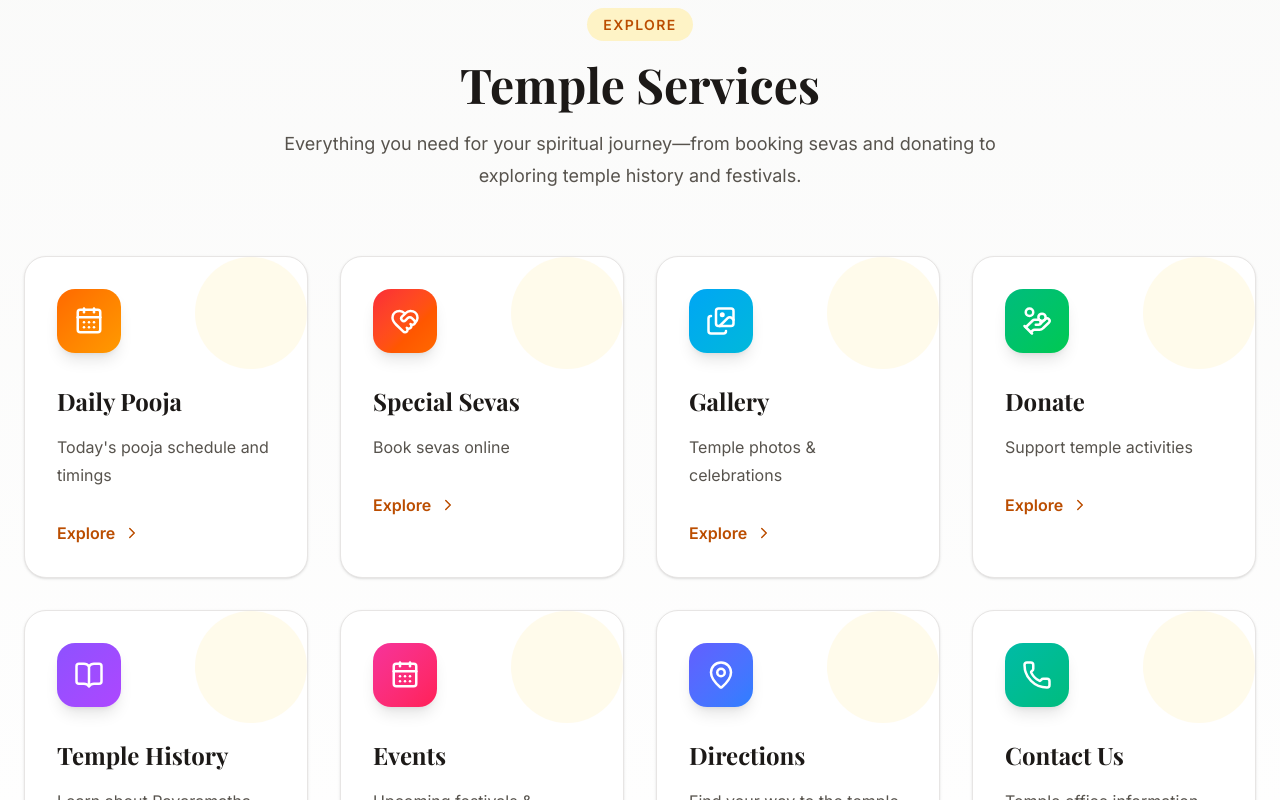
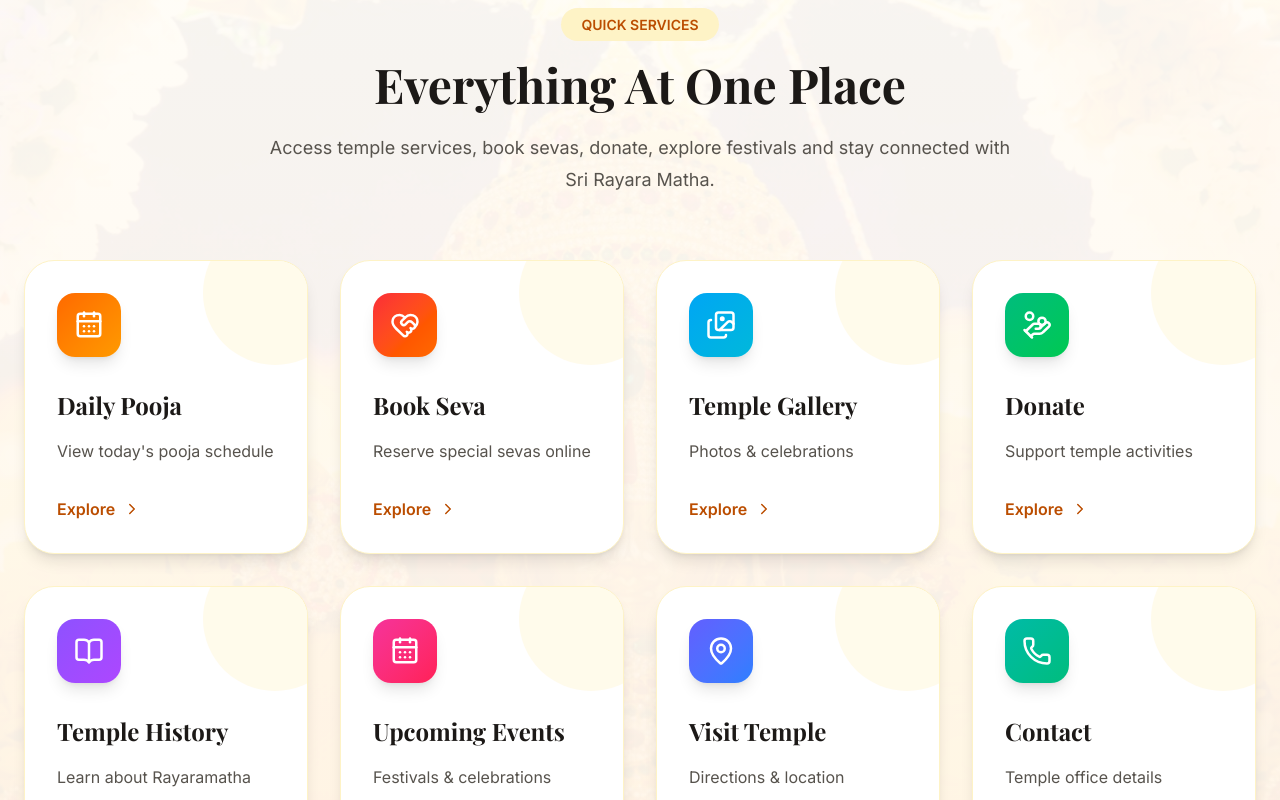
Before and after one commit to ngowda759/Rayaramathaynk, a Next.js app: page / in a window 1280 px wide. Shown: the part 3900-4700 px from the top of the page. Built offline with nearby package versions, Linux system fonts and the light colour scheme; no server answers; the database is empty; a web font is replaced by a local one.

Commit message:
Homepage V2 redesign completed

```diff
--- a/components/home/QuickServices.tsx
+++ b/components/home/QuickServices.tsx
@@ -1,4 +1,7 @@
+"use client";
+
 import Link from "next/link";
+import { motion } from "framer-motion";
 import {
   CalendarDays,
   HeartHandshake,
@@ -13,21 +16,21 @@ import {
 const services = [
   {
     title: "Daily Pooja",
-    description: "Today's pooja schedule and timings",
+    description: "View today's pooja schedule",
     icon: CalendarDays,
     href: "/pooja",
     color: "from-orange-500 to-amber-500",
   },
   {
-    title: "Special Sevas",
-    description: "Book sevas online",
+    title: "Book Seva",
+    description: "Reserve special sevas online",
     icon: HeartHandshake,
     href: "/sevas",
     color: "from-red-500 to-orange-500",
   },
   {
-    title: "Gallery",
-    description: "Temple photos & celebrations",
+    title: "Temple Gallery",
+    description: "Photos & celebrations",
     icon: Images,
     href: "/gallery",
     color: "from-sky-500 to-cyan-500",
@@ -47,22 +50,22 @@ const services = [
     color: "from-violet-500 to-purple-500",
   },
   {
-    title: "Events",
-    description: "Upcoming festivals & utsavas",
+    title: "Upcoming Events",
+    description: "Festivals & celebrations",
     icon: CalendarDays,
     href: "/events",
     color: "from-pink-500 to-rose-500",
   },
   {
-    title: "Directions",
-    description: "Find your way to the temple",
+    title: "Visit Temple",
+    description: "Directions & location",
     icon: MapPin,
     href: "/contact",
     color: "from-indigo-500 to-blue-500",
   },
   {
-    title: "Contact Us",
-    description: "Temple office information",
+    title: "Contact",
+    description: "Temple office details",
     icon: Phone,
     href: "/contact",
     color: "from-teal-500 to-emerald-500",
@@ -71,68 +74,86 @@ const services = [
 
 export default function QuickServices() {
   return (
-    <section className="bg-gradient-to-b from-stone-50 to-white py-24">
-      <div className="mx-auto max-w-7xl px-6">
+    <section className="relative overflow-hidden bg-gradient-to-b from-[#fffdf8] to-[#fff6ea] py-24">
+
+      <div className="absolute inset-0 opacity-[0.03]">
+        <div
+          className="h-full w-full"
+          style={{
+            backgroundImage: "url('/images/Hero.jpg')",
+            backgroundSize: "cover",
+            backgroundPosition: "center",
+          }}
+        />
+      </div>
+
+      <div className="relative mx-auto max-w-7xl px-6">
 
         <div className="mx-auto max-w-3xl text-center">
 
-          <span className="rounded-full bg-amber-100 px-4 py-2 text-sm font-semibold uppercase tracking-widest text-amber-700">
-            Explore
+          <span className="rounded-full bg-amber-100 px-5 py-2 text-sm font-semibold text-amber-700">
+            QUICK SERVICES
           </span>
 
-          <h2 className="mt-6 text-4xl font-bold text-stone-900 md:text-5xl">
-            Temple Services
+          <h2 className="mt-6 text-5xl font-bold text-stone-900">
+            Everything At One Place
           </h2>
 
-          <p className="mt-5 text-lg leading-8 text-stone-600">
-            Everything you need for your spiritual journey—from booking sevas
-            and donating to exploring temple history and festivals.
+          <p className="mt-6 text-lg leading-8 text-stone-600">
+            Access temple services, book sevas, donate, explore festivals
+            and stay connected with Sri Rayara Matha.
           </p>
 
         </div>
 
-        <div className="mt-16 grid gap-8 sm:grid-cols-2 xl:grid-cols-4">
+        <div className="mt-16 grid gap-8 sm:grid-cols-2 lg:grid-cols-4">
 
-          {services.map((service) => {
+          {services.map((service, index) => {
             const Icon = service.icon;
 
             return (
+              <motion.div
+                key={service.title}
+                initial={{ opacity: 0, y: 40 }}
+                whileInView={{ opacity: 1, y: 0 }}
+                transition={{ delay: index * 0.08 }}
+                viewport={{ once: true }}
+              >
                 <Link
-                key={service.title}
                   href={service.href}
-                className="group relative overflow-hidden rounded-3xl border border-stone-200 bg-white p-8 shadow-sm transition-all duration-300 hover:-translate-y-2 hover:border-amber-300 hover:shadow-2xl"
+                  className="group relative block overflow-hidden rounded-[30px] border border-amber-100 bg-white p-8 shadow-lg transition-all duration-300 hover:-translate-y-3 hover:shadow-2xl"
                 >
+
+                  <div className="absolute -right-10 -top-10 h-36 w-36 rounded-full bg-amber-50 transition duration-500 group-hover:scale-150" />
+
                   <div
-                  className={`mb-8 flex h-16 w-16 items-center justify-center rounded-2xl bg-gradient-to-br ${service.color} text-white shadow-lg`}
+                    className={`relative flex h-16 w-16 items-center justify-center rounded-2xl bg-gradient-to-br ${service.color} text-white shadow-lg`}
                   >
                     <Icon size={30} />
                   </div>
 
-                <h3 className="text-2xl font-bold text-stone-900">
+                  <h3 className="relative mt-8 text-2xl font-bold text-stone-900">
                     {service.title}
                   </h3>
 
-                <p className="mt-4 leading-7 text-stone-600">
+                  <p className="relative mt-4 leading-7 text-stone-600">
                     {service.description}
                   </p>
 
-                <div className="mt-8 flex items-center font-semibold text-amber-700 transition-all group-hover:translate-x-1">
+                  <div className="relative mt-8 inline-flex items-center gap-2 font-semibold text-amber-700 transition-all group-hover:gap-3">
                     Explore
-                  <ChevronRight
-                    size={18}
-                    className="ml-2 transition-transform group-hover:translate-x-1"
-                  />
+                    <ChevronRight size={18} />
                   </div>
 
-                <div className="absolute right-0 top-0 h-28 w-28 rounded-full bg-amber-50 transition-all duration-500 group-hover:scale-150" />
-
                 </Link>
+              </motion.div>
             );
           })}
 
         </div>
 
       </div>
+
     </section>
   );
 }
```
Lines whose indentation alone changed are shown as unchanged.
